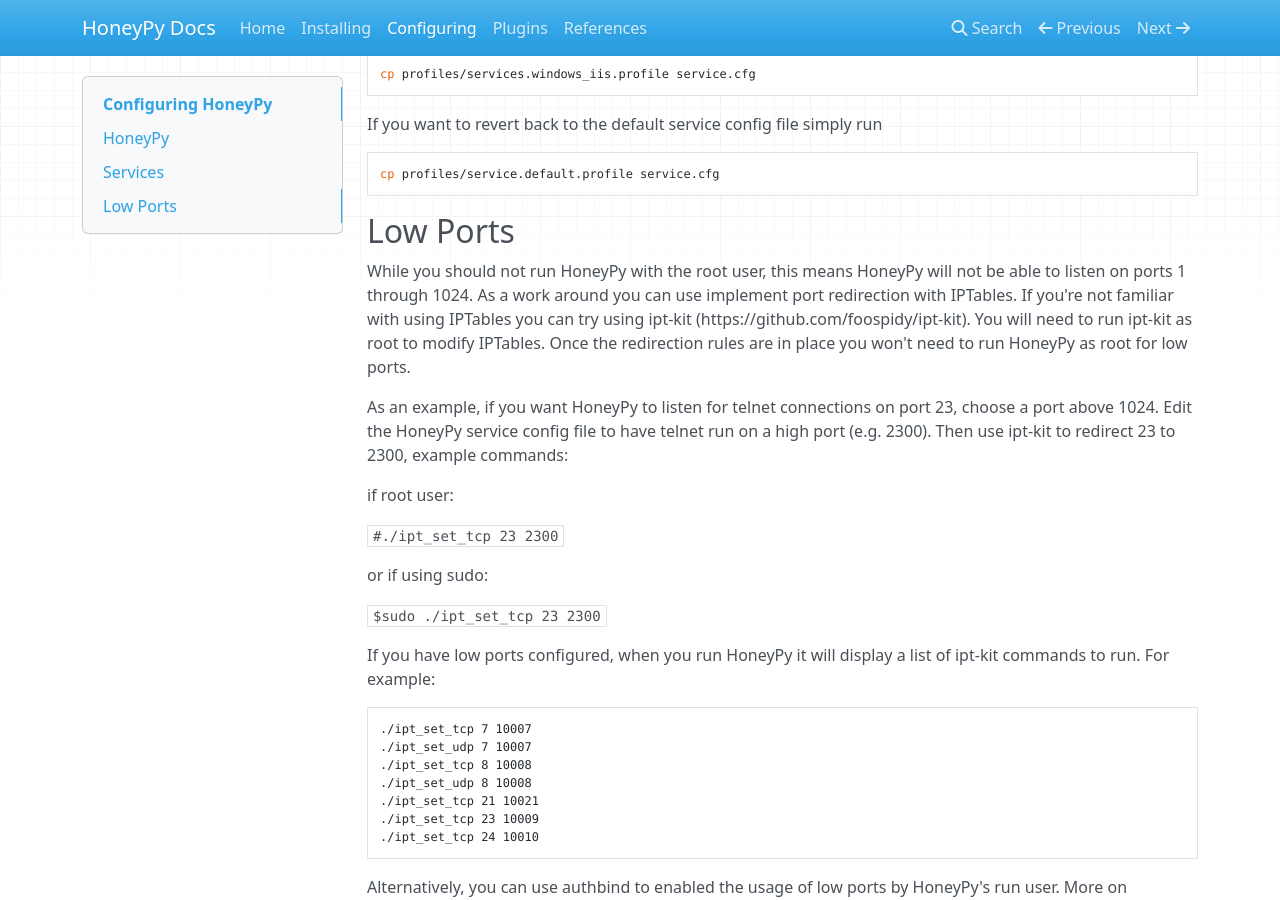
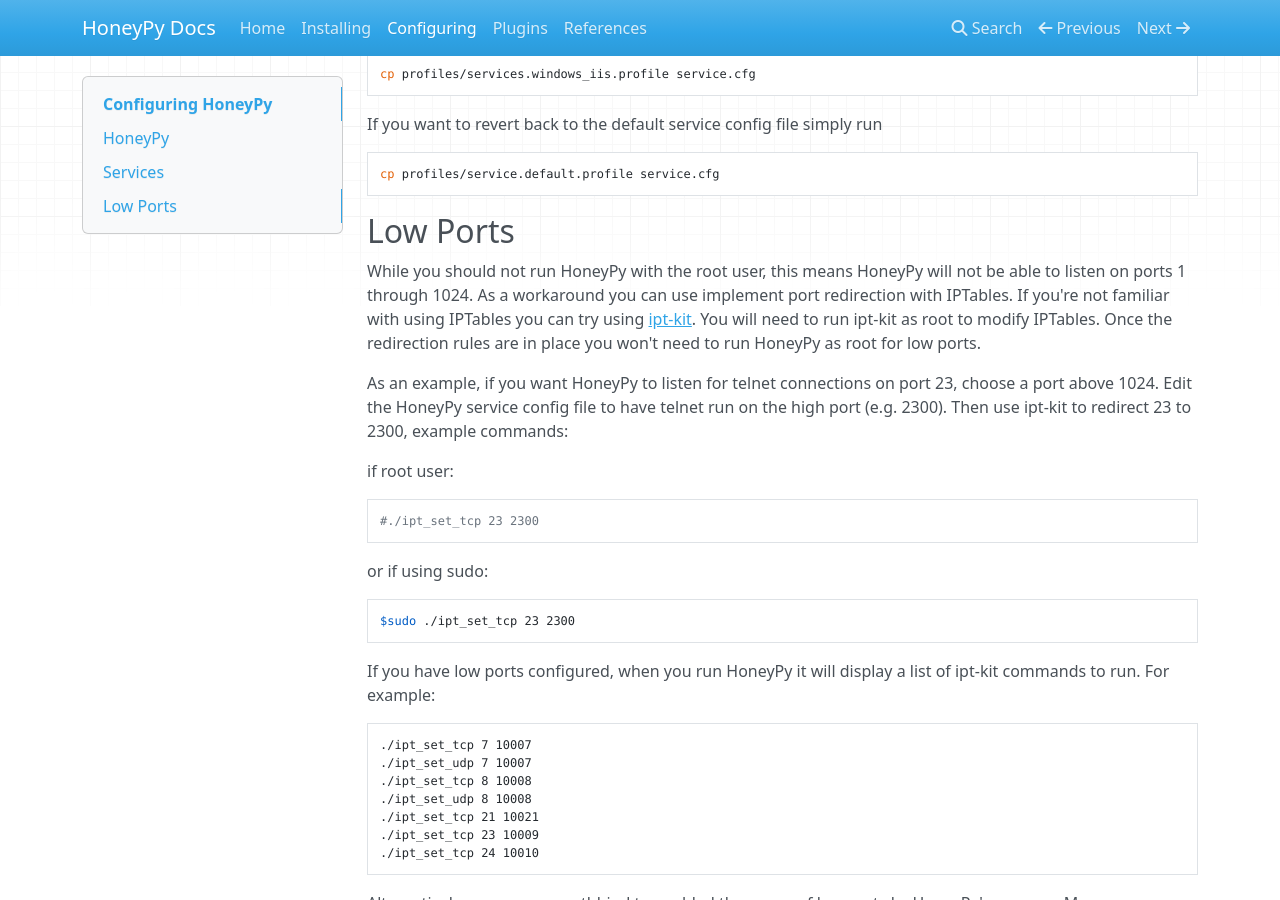
Before and after one commit to foospidy/HoneyPy, an MkDocs documentation site: the page built from docs/configuring.md, in a window 1280 px wide and 900 px high, scrolled down 2618 px. Built offline with MkDocs 1.6.1, drawn with Linux system fonts in a browser that asks for light colours; nearby versions of some CDN libraries; old or Windows-style settings are respelled for this version of MkDocs.

Commit message:
docs update

````diff
--- a/docs/configuring.md
+++ b/docs/configuring.md
@@ -99,17 +99,21 @@
 
 ## Low Ports
 
-While you should not run HoneyPy with the root user, this means HoneyPy will not be able to listen on ports 1 through 1024. As a work around you can use implement port redirection with IPTables. If you're not familiar with using IPTables you can try using ipt-kit (https://github.com/foospidy/ipt-kit). You will need to run ipt-kit as root to modify IPTables. Once the redirection rules are in place you won't need to run HoneyPy as root for low ports.
+While you should not run HoneyPy with the root user, this means HoneyPy will not be able to listen on ports 1 through 1024. As a workaround you can use implement port redirection with IPTables. If you're not familiar with using IPTables you can try using [ipt-kit](https://github.com/foospidy/ipt-kit). You will need to run ipt-kit as root to modify IPTables. Once the redirection rules are in place you won't need to run HoneyPy as root for low ports.
 
-As an example, if you want HoneyPy to listen for telnet connections on port 23, choose a port above 1024. Edit the HoneyPy service config file to have telnet run on a high port (e.g. 2300). Then use ipt-kit to redirect 23 to 2300, example commands:
+As an example, if you want HoneyPy to listen for telnet connections on port 23, choose a port above 1024. Edit the HoneyPy service config file to have telnet run on the high port (e.g. 2300). Then use ipt-kit to redirect 23 to 2300, example commands:
 
 if root user:
 
-`#./ipt_set_tcp 23 2300`
+```bash
+#./ipt_set_tcp 23 2300
+```
 
 or if using sudo:
 
-`$sudo ./ipt_set_tcp 23 2300`
+```bash
+$sudo ./ipt_set_tcp 23 2300
+```
 
 If you have low ports configured, when you run HoneyPy it will display a list of ipt-kit commands to run. For example:
 
````
